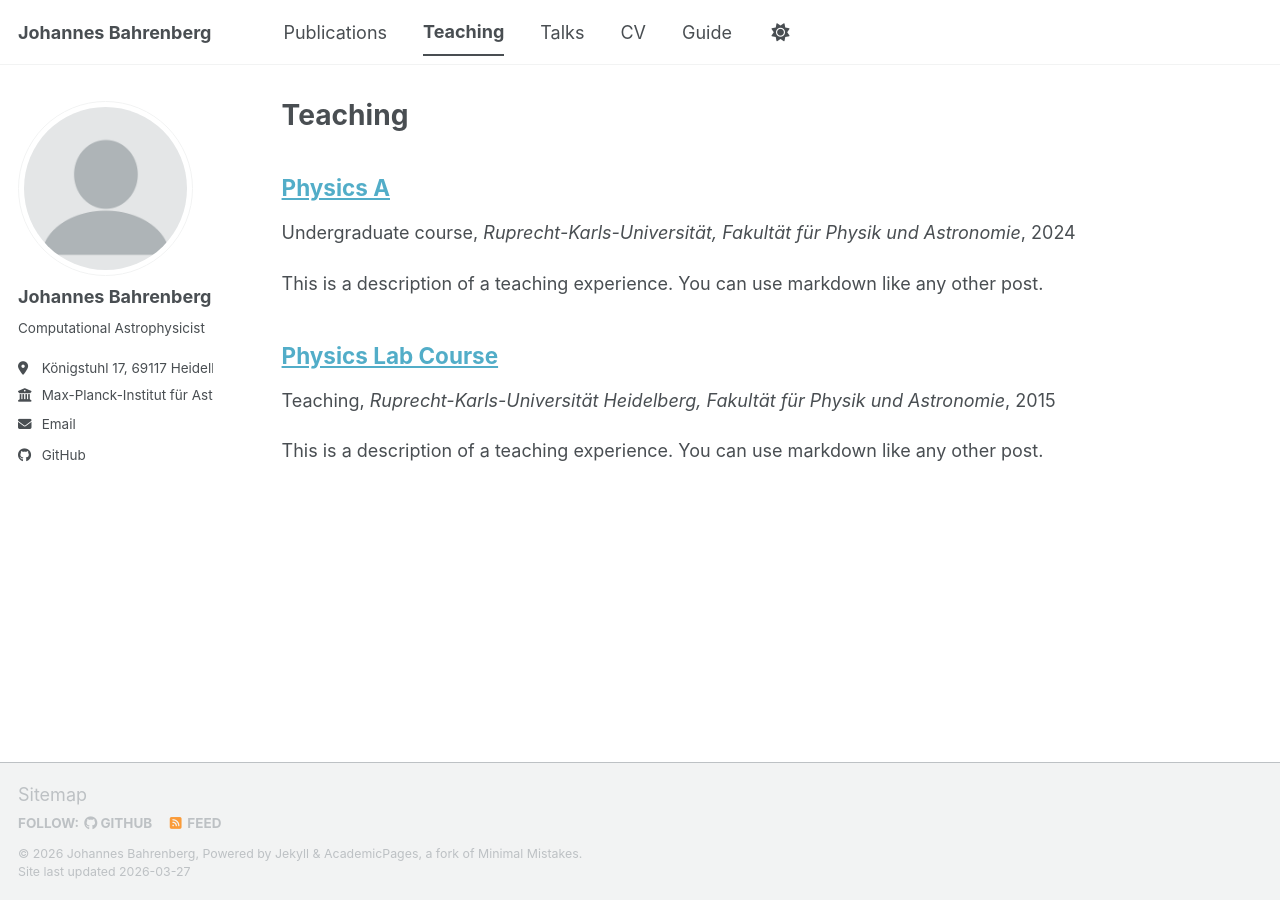
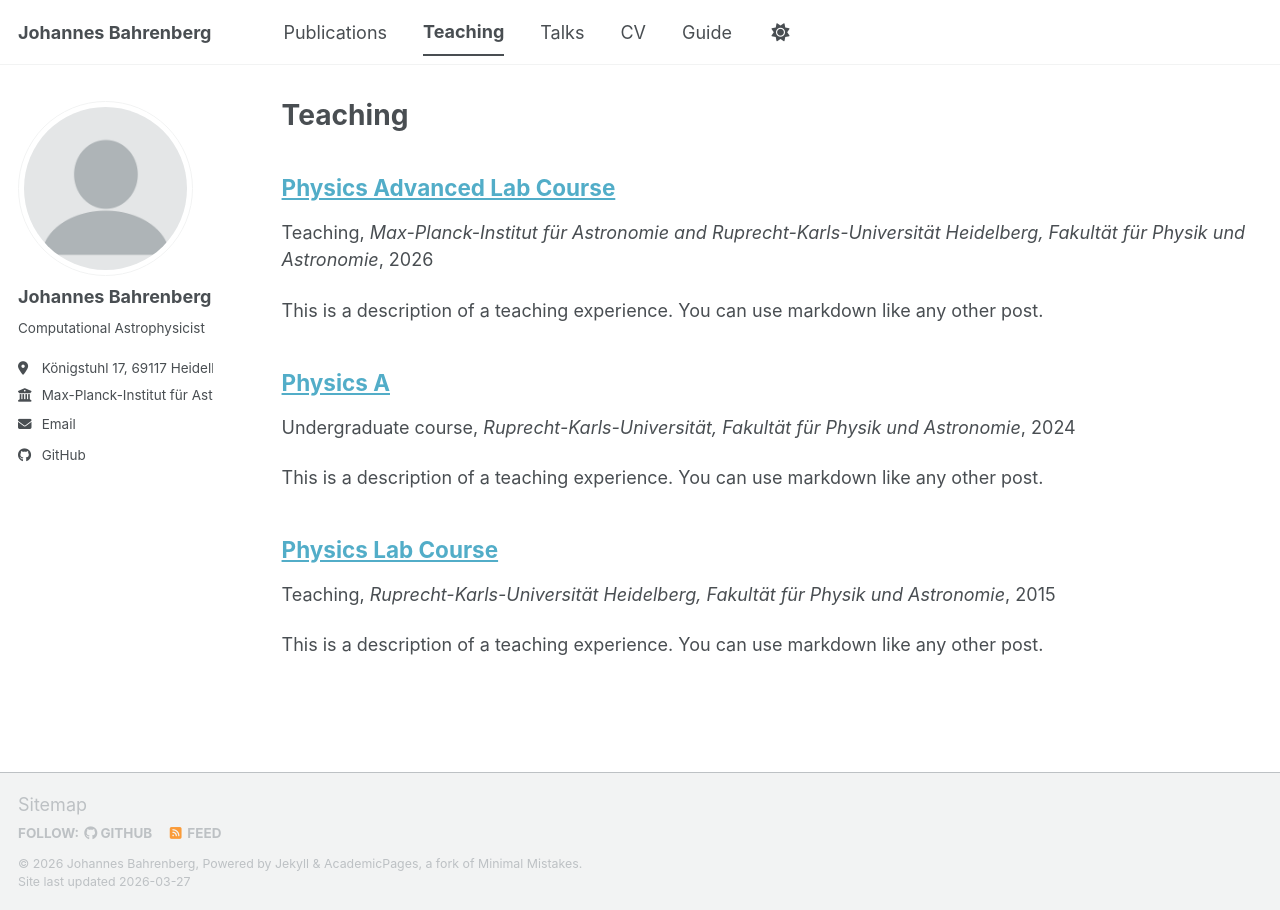
Before and after one commit to johannesbahrenberg/johannesbahrenberg.github.io, a Jekyll site: the page built from _pages/teaching.html, in a window 1280 px wide. Built offline with Jekyll 4.4.1, drawn with Linux system fonts in a browser that asks for light colours; a script bundle is joined from its source files by our own code; library files that are not in the unit come from our copies.

Commit message:
Minor changes in teaching and about

```diff
--- /dev/null
+++ b/_teaching/2026-fp.md
@@ -0,0 +1,20 @@
+---
+title: "Physics Advanced Lab Course"
+collection: teaching
+type: "Teaching"
+permalink: /teaching/2026-fp
+venue: "Max-Planck-Institut für Astronomie and Ruprecht-Karls-Universität Heidelberg, Fakultät für Physik und Astronomie"
+date: 2026-04-01
+location: "Heidelberg, Germany"
+---
+
+This is a description of a teaching experience. You can use markdown like any other post.
+
+Heading 1
+======
+
+Heading 2
+======
+
+Heading 3
+======
```
Also changed, not shown: _pages/about.md (+1 -1 lines).
